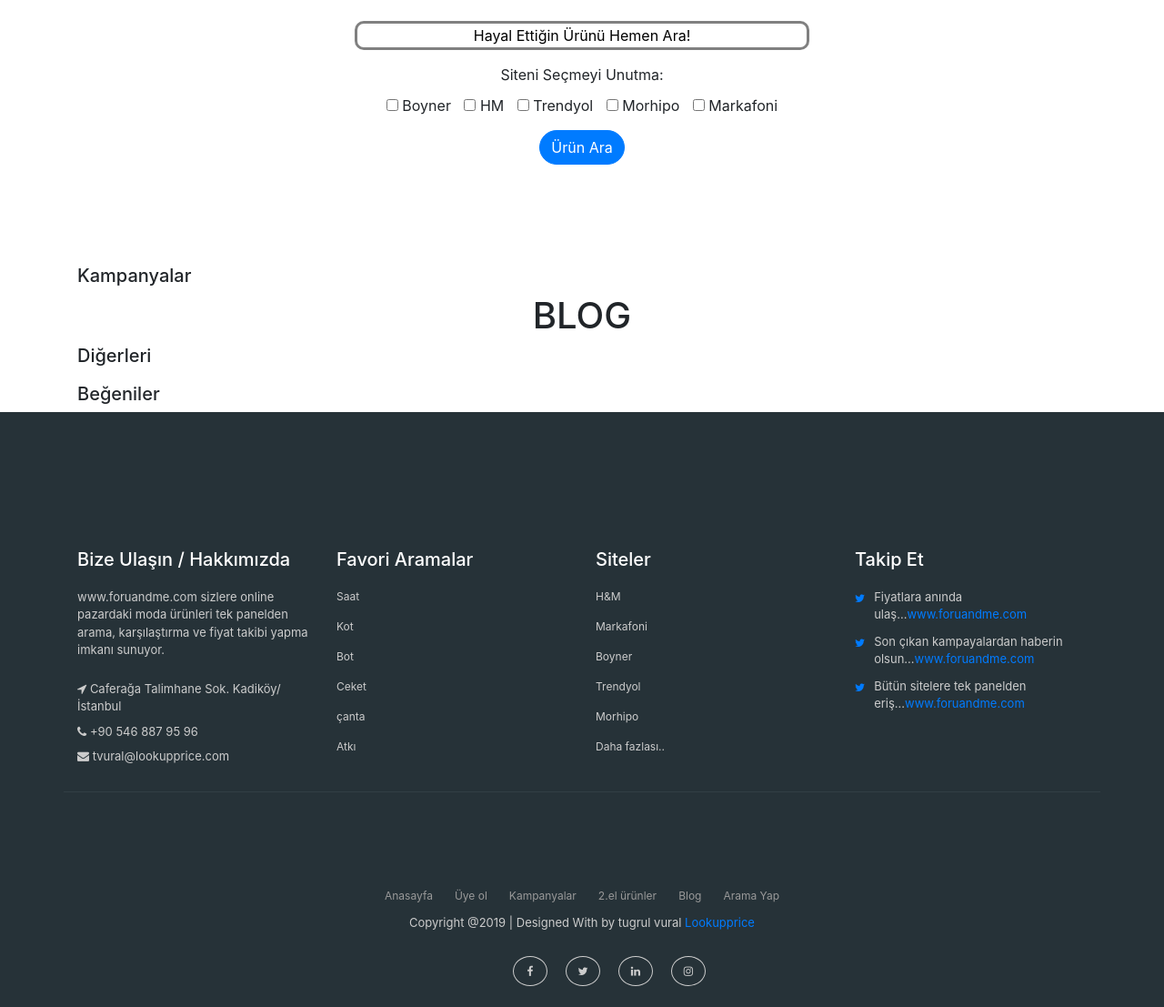
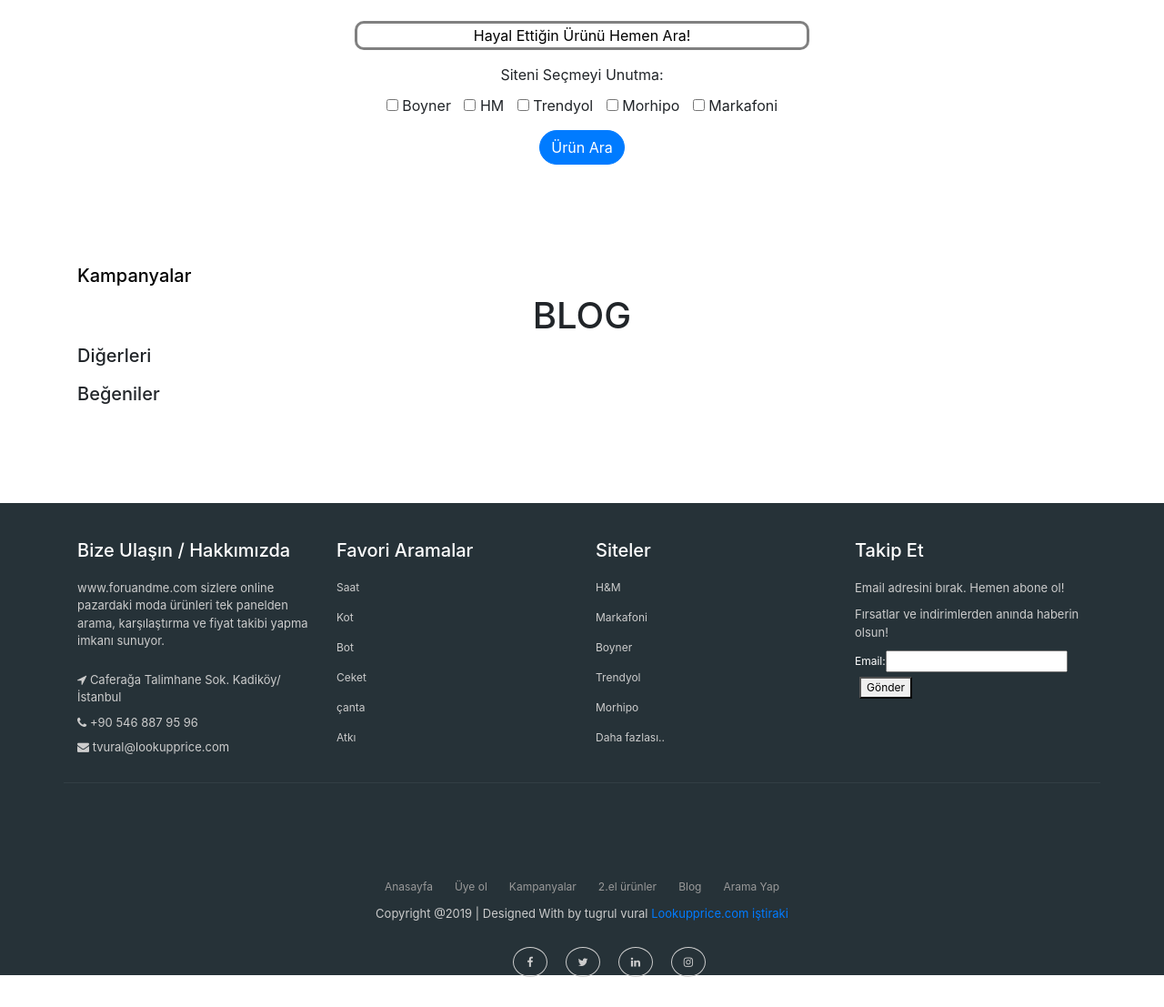
Before and after one commit to Tugrulvural89/shopistproject, a Django app: page / in a window 1280 px wide. Shown: the part 473-1580 px from the top of the page at 91% size. After the commit the page ends 1547 px from the top, so only its background shows below. Run offline with Django 3.2, Linux system fonts and the light colour scheme; data that the repository does not hold is empty; some libraries are stand-ins or nearby versions.

Commit message:
abonelikformu olusuruldi

```diff
--- a/Shopist/forms.py
+++ b/Shopist/forms.py
@@ -1,6 +1,6 @@
 from django import forms
 from django.forms import ModelForm
-from .models import Post, UserModel
+from .models import Post, UserModel, Uyelik
 from django.contrib.auth import get_user_model
 
 class NameForm(forms.Form):
@@ -36,6 +36,12 @@
                    'email': forms.HiddenInput(),
                    }
 
+class UyeForm(ModelForm):
+    #usermodel oluşturulup customuser managerden foreing key olarak çekildi.
+    #itemi sadece form olarak html üzerinden hidden alıyoruz.
+    class Meta:
+        model = Uyelik
+        fields = ['email']
 
 class DeleteForm(forms.Form):
     deleteserino = forms.CharField(label='deleteserino', max_length=100)
--- a/Shopist/views.py
+++ b/Shopist/views.py
@@ -1,9 +1,9 @@
 from django.shortcuts import render, HttpResponseRedirect, redirect
 import requests
 from bs4 import BeautifulSoup
-from .forms import NameForm, PostForm, DeleteForm
+from .forms import NameForm, PostForm, DeleteForm, UyeForm
 from django.http import HttpResponse
-from .models import Post, UserModel, Blogs, Campaign, Keyword, UrunInput, Intagram, ContentBlog
+from .models import Post, UserModel, Blogs, Campaign, Keyword, UrunInput, Intagram, ContentBlog, Uyelik
 from operator import itemgetter
 import datetime
 from django.core.mail import send_mail
@@ -20,14 +20,24 @@
     if request.method == 'POST':
         form = NameForm(request.POST)
         form1 = PostForm(request.POST)
+        uyeform = UyeForm(request.POST)
+        if uyeform.is_valid():
+            uye = uyeform.save(commit=False)
+            uyes = Uyelik(email=uyeform.cleaned_data['email'])
+            uyeemail = uyeform.cleaned_data['email']
+            send_mail('Kaydın alındı. Teşekkürler!',
+                      'Yeni ürünler ve içeriklerden sizleri düzenli olarak haberdar edeceğiz.',
+                      'tugrulv@foruandme.com', ['{0}'.format(uyeemail)],
+                      fail_silently=False)
+            uye.save()
         if form1.is_valid():
             if request.is_ajax():
                 post = form1.save(commit=False)
                 post.user = request.user
                 usermaile = form1.cleaned_data['email']
                 send_mail('Yeni Ürün Takibe Alındı!',
-                          'Fiyatlarla ilgili detaylara profil sayfandan ulaşabilirsin. ürün indirime girdiğinde ilk seni haberdar edeceğiz:)',
-                          'tugrulv89@foruandme.com', ['{0}'.format(usermaile)],
+                          'Fiyatlarla ilgili detaylara profil sayfandan ulaşabilirsin. Merak etme ürünün indirime girerse ilk seni haberdar edeceğiz:)',
+                          'tugrulv@foruandme.com', ['{0}'.format(usermaile)],
                           fail_silently=False)
                 post.save()
                 return HttpResponse()
@@ -168,24 +178,46 @@
             else:
                 newlist1 = []
             context = {'form': form, 'form1': form1, 'denemes': denemes, 'models': models,'newlist1': newlist1,
-                       'newlist':newlist,'kelime':kelime}
+                       'newlist':newlist,'kelime':kelime,'uyeform':uyeform}
             return render(request, 'base.html', context)
         else:
             form = NameForm()
             form1 = PostForm()
-        context = {'form': form,'form1': form1,'intagrams':intagrams}
+        uyeform = UyeForm()
+        context = {'form': form,'form1': form1,'intagrams':intagrams,'uyeform':uyeform}
         return render(request, 'base.html', context)
     else:
         form = NameForm()
         form1 = PostForm()
-    context = {'form': form, 'form1': form1,'intagrams':intagrams}
+        uyeform = UyeForm()
+    context = {'form': form, 'form1': form1,'intagrams':intagrams,'uyeform':uyeform}
     return render(request, 'base.html', context)
 def contentblog(request):
-    contents_list = ContentBlog.objects.all()
-    paginator = Paginator(contents_list, 12)
-    page = request.GET.get('page')
-    contents = paginator.get_page(page)
-    context= {'contents':contents}
+    if request.method == 'POST':
+        contents_list = ContentBlog.objects.all()
+        paginator = Paginator(contents_list, 12)
+        page = request.GET.get('page')
+        contents = paginator.get_page(page)
+        uyeform = UyeForm(request.POST)
+        if uyeform.is_valid():
+            uye = uyeform.save(commit=False)
+            uyes = Uyelik(email=uyeform.cleaned_data['email'])
+            uyeemail = uyeform.cleaned_data['email']
+            send_mail('Kaydın alındı. Teşekkürler!',
+                      'Yeni ürünler ve içeriklerden sizleri düzenli olarak haberdar edeceğiz.',
+                      'tugrulv@foruandme.com', ['{0}'.format(uyeemail)],
+                      fail_silently=False)
+            uye.save()
+
+        context = {'contents': contents,'uyeform':uyeform}
+        return render(request, 'contentlist.html', context)
+    else:
+        contents_list = ContentBlog.objects.all()
+        paginator = Paginator(contents_list, 12)
+        page = request.GET.get('page')
+        contents = paginator.get_page(page)
+        uyeform=UyeForm()
+        context= {'contents':contents,'uyeform':uyeform}
     return render(request, 'contentlist.html', context)
 
 def contentblogdetail(request, slug=ContentBlog.slug):
@@ -193,8 +225,24 @@
     contents = ContentBlog.objects.all()[0:3]
     instagrams = Intagram.objects.all().order_by("-image_like_count")[0:3]
     #content = ContentBlog.objects.filter(slug=slug)[0:1]
-    context= {'content':content,'contents':contents,'instagrams':instagrams}
-    return render(request, 'contentlistdetail.html', context)
+
+    if request.method == 'POST':
+        uyeform = UyeForm(request.POST)
+        if uyeform.is_valid():
+            uye = uyeform.save(commit=False)
+            uyes = Uyelik(email=uyeform.cleaned_data['email'])
+            uyeemail = uyeform.cleaned_data['email']
+            send_mail('Kaydın alındı. Teşekkürler!',
+                     'Yeni ürünler ve içeriklerden sizleri düzenli olarak haberdar edeceğiz.',
+                      'tugrulv@foruandme.com', ['{0}'.format(uyeemail)],
+                      fail_silently=False)
+            uye.save()
+        context = {'content': content, 'contents': contents, 'instagrams': instagrams,'uyeform':uyeform}
+        return render(request, 'contentlistdetail.html', context)
+    else:
+        uyeform = UyeForm()
+        context = {'content': content, 'contents': contents, 'instagrams': instagrams,'uyeform':uyeform}
+        return render(request, 'contentlistdetail.html', context)
 
 
 def HomePageView(request):
@@ -204,16 +252,30 @@
     keywords = Keyword.objects.all().order_by("kelime")[0:6]
     campaings = Campaign.objects.all().order_by("-title")[0:6]
     form = NameForm()
+    uyeform = UyeForm()
     newlist=[]
     denemes = []
     if request.method == 'POST':
         form = NameForm(request.POST)
         form1 = PostForm(request.POST)
+        uyeform = UyeForm(request.POST)
+        if uyeform.is_valid():
+            uye = uyeform.save(commit=False)
+            uyes = Uyelik(email=uyeform.cleaned_data['email'])
+            uyeemail = uyeform.cleaned_data['email']
+            send_mail('Kaydın alındı. Teşekkürler!',
+                      'Yeni ürünler ve içeriklerden sizleri düzenli olarak haberdar edeceğiz.',
+                      'tugrulv@foruandme.com', ['{0}'.format(uyeemail)],
+                      fail_silently=False)
+            uye.save()
+
         if form1.is_valid():
+
+            uyeform = UyeForm()
             usermaile = form1.cleaned_data['email']
             send_mail('Yeni Ürün Takibe Alındı!',
                       'Fiyatlarla ilgili detaylara profil sayfandan ulaşabilirsin. ürün indirime girdiğinde ilk seni haberdar edeceğiz:)',
-                      'tugrulv89@foruandme.com', ['{0}'.format(usermaile)],
+                      'tugrulv@foruandme.com', ['{0}'.format(usermaile)],
                       fail_silently=False)
             if request.is_ajax():
                 post = form1.save(commit=False)
@@ -221,6 +283,8 @@
                 post.save()
                 return HttpResponse()
         if form.is_valid():
+
+            uyeform = UyeForm()
             ck = Keyword(kelime=form.cleaned_data['your_name'], users=request.user,
                          sites=form.cleaned_data["countries"])
             ck.save()
@@ -377,23 +441,25 @@
                 newlist1 = sorted(newlist, key=itemgetter('price'), reverse=False)
             else:
                 newlist1 = []
-            context = {'form': form, 'form1': form1, 'denemes': denemes, 'models': models, 'newlist1': newlist1,
+            context = {'form': form, 'form1': form1,'uyeform':uyeform, 'denemes': denemes, 'models': models, 'newlist1': newlist1,
                        'newlist': newlist,'blogs':blogs,
                        'keywords':keywords,'campaings':campaings,'contents':contents,"trackitems":trackitems}
             return render(request, 'base.html', context)
         else:
-            context = {'blogs': blogs, 'form': form,
+            context = {'blogs': blogs, 'form': form,'uyeform':uyeform,
                        'keywords':keywords,'campaings':campaings,'contents':contents,"trackitems":trackitems}
             return render(request, 'home.html', context)
     else:
         intagrams = Intagram.objects.all().order_by("-image_like_count")[0:6]
-        context = {'blogs':blogs,'form':form,
+        uyeform = UyeForm()
+        context = {'blogs':blogs,'form':form,'uyeform':uyeform,
                        'keywords':keywords,'campaings':campaings,'intagrams':intagrams,'contents':contents,"trackitems":trackitems}
         return render(request, 'home.html', context)
 def profilpage(request):
     profil = UserModel.objects.filter(user=request.user)
     if request.method == 'POST':
         form1 = DeleteForm(request.POST)
+        uyeform = UyeForm(request.POST)
         if form1.is_valid():
             deleteserino = form1.cleaned_data['deleteserino']
             if request.is_ajax():
@@ -403,22 +469,68 @@
                 profil1 = UserModel.objects.filter(no=deleteserino)
                 profil1.delete()
                 return HttpResponse()
-    context= {'profil':profil}
-    return render(request, 'profilpage.html', context)
+
+        if uyeform.is_valid():
+            uye = uyeform.save(commit=False)
+            uyes = Uyelik(email=uyeform.cleaned_data['email'])
+            uyeemail = uyeform.cleaned_data['email']
+            send_mail('Kaydın alındı. Teşekkürler!',
+                      'Yeni ürünler ve içeriklerden sizleri düzenli olarak haberdar edeceğiz.',
+                      'tugrulv@foruandme.com', ['{0}'.format(uyeemail)],
+                      fail_silently=False)
+            uye.save()
+        context = {'profil': profil,'uyeform':uyeform}
+        return render(request, 'profilpage.html', context)
+    else:
+        uyeform = UyeForm()
+        context= {'profil':profil,'uyeform':uyeform}
+        return render(request, 'profilpage.html', context)
 def post_detail(request, pk):
     tracks =Post.objects.filter(no=pk)
     profils = UserModel.objects.filter(no=pk)
-    return render(request, 'profildetailpage.html', {'tracks': tracks, 'profils': profils})
+    uyeform = UyeForm()
+    if request.method == 'POST':
+        uyeform = UyeForm(request.POST)
+        if uyeform.is_valid():
+            uye = uyeform.save(commit=False)
+            uye = Uyelik(email=uyeform.cleaned_data['email'])
+            uyeemail = uyeform.cleaned_data['email']
+            send_mail('Kaydın alındı. Teşekkürler!',
+                      'Yeni ürünler ve içeriklerden sizleri düzenli olarak haberdar edeceğiz.',
+                      'tugrulv@foruandme.com', ['{0}'.format(uyeemail)],
+                      fail_silently=False)
+            uye.save()
+        return render(request, 'profildetailpage.html', {'tracks': tracks, 'profils': profils,'uyeform':uyeform})
+    else:
+        uyeform = UyeForm()
+        return render(request, 'profildetailpage.html', {'tracks': tracks, 'profils': profils,'uyeform':uyeform})
 def campaign(request):
     homelist = Campaign.objects.all().order_by('title').filter(searchtimeblog=datetime.date.today())
     basedsite = Campaign.objects.all().order_by('site').filter(searchtimeblog=datetime.date.today())
-    context= {'homelist':homelist,'basedsite':basedsite}
-    return render(request, 'campaign.html', context)
+    uyeform = UyeForm()
+    if request.method == 'POST':
+        uyeform = UyeForm(request.POST)
+        if uyeform.is_valid():
+            uye = uyeform.save(commit=False)
+            uyes = Uyelik(email=uyeform.cleaned_data['email'])
+            uyeemail = uyeform.cleaned_data['email']
+            send_mail('Kaydın alındı. Teşekkürler!',
+                      'Yeni ürünler ve içeriklerden sizleri düzenli olarak haberdar edeceğiz.',
+                      'tugrulv@foruandme.com', ['{0}'.format(uyeemail)],
+                      fail_silently=False)
+            uye.save()
+        context = {'homelist': homelist, 'basedsite': basedsite, 'uyeform': uyeform}
+        return render(request, 'campaign.html', context)
+    else:
+        uyeform = UyeForm()
+        context= {'homelist':homelist,'basedsite':basedsite,'uyeform':uyeform}
+        return render(request, 'campaign.html', context)
 
 def urunsayfa(request, slug=UrunInput.kelimearama):
     denemes = []
     form1 = PostForm()
     uruns = UrunInput.objects.filter(kelimearama=slug)
+    uyeform = UyeForm()
     if request.user.is_authenticated:
         models = UserModel.objects.filter(user=request.user)
         for model in models:
@@ -430,6 +542,16 @@
 
     if request.method == 'POST':
         form1 = PostForm(request.POST)
+        uyeform = UyeForm(request.POST)
+        if uyeform.is_valid():
+            uye = uyeform.save(commit=False)
+            uyes = Uyelik(email=uyeform.cleaned_data['email'])
+            uyeemail = uyeform.cleaned_data['email']
+            send_mail('Kaydın alındı. Teşekkürler!',
+                      'Yeni ürünler ve içeriklerden sizleri düzenli olarak haberdar edeceğiz.',
+                      'tugrulv@foruandme.com', ['{0}'.format(uyeemail)],
+                      fail_silently=False)
+            uye.save()
         if form1.is_valid():
             if request.is_ajax():
                 post = form1.save(commit=False)
@@ -438,5 +560,5 @@
                 return HttpResponse()
     context= {'uruns':uruns,
               'denemes':denemes,
-              'models':models,'form1':form1}
+              'models':models,'form1':form1, 'uyeform':uyeform}
     return render(request, 'input.html', context)
--- a/static/css/Blogcsshomepage.css
+++ b/static/css/Blogcsshomepage.css
@@ -15,7 +15,7 @@
 
 /*footer*/
 .col_white_amrc { color:#FFF;}
-footer { width:100%; background-color:#263238; min-height:250px; padding:10px 0px 25px 0px ;}
+footer { width:100%; background-color:#263238; min-height:250px;}
 .pt2 { padding-top:40px ; margin-bottom:20px ;}
 footer p { font-size:13px; color:#CCC; padding-bottom:0px; margin-bottom:8px;}
 .mb10 { padding-bottom:15px ;}
--- a/templates/home.html
+++ b/templates/home.html
@@ -49,12 +49,12 @@
       <div class="container">
                <div class="row">
             <div class="col-md-12">
-               <h5 style="margin-top: 10px;">Kampanyalar</h5>
+               <a href="{% url 'campaign' %}"><h5 style="margin-top: 10px;">Kampanyalar</h5></a>
             </div>
             {% for keyword in campaings %}
             <div class="col-md-4">
                <ul>
-                  <a target="_blank" href="{{ keyword.url }}">
+                  <a target="_blank" href="{{ keyword.url }}" rel="nofollow">
                      <li><i class="fa fa-bullhorn"></i>  {{ keyword.title }}</li>
                       <li>{{ keyword.site }}</li>
                   </a>
--- a/templates/include/footer.html
+++ b/templates/include/footer.html
@@ -28,12 +28,12 @@
           <h5 class="headin5_amrc col_white_amrc pt2">Siteler</h5>
           <!--headin5_amrc-->
           <ul class="footer_ul_amrc">
-             <li><a href="#">H&M</a></li>
-             <li><a href="#">Markafoni</a></li>
-             <li><a href="#">Boyner</a></li>
-             <li><a href="#">Trendyol</a></li>
-             <li><a href="#">Morhipo</a></li>
-             <li><a href="#">Daha fazlası..</a></li>
+             <li><a href="http://www.foruandme.com/arama/">H&M</a></li>
+             <li><a href="http://www.foruandme.com/arama/">Markafoni</a></li>
+             <li><a href="http://www.foruandme.com/arama/">Boyner</a></li>
+             <li><a href="http://www.foruandme.com/arama/">Trendyol</a></li>
+             <li><a href="http://www.foruandme.com/arama/">Morhipo</a></li>
+             <li><a href="http://www.foruandme.com/arama/">Daha fazlası..</a></li>
           </ul>
           <!--footer_ul_amrc ends here-->
        </div>
@@ -41,18 +41,17 @@
           <h5 class="headin5_amrc col_white_amrc pt2">Takip Et</h5>
           <!--headin5_amrc ends here-->
           <ul class="footer_ul2_amrc">
+                <li>
+                    <p>Email adresini bırak. Hemen abone ol!</p>
+                </li>
+                 <li>
+                    <p>Fırsatlar ve indirimlerden anında haberin olsun!</p>
+                </li>
              <li>
-                <a href="#"><i class="fa fa-twitter fleft padding-right"></i> </a>
-                <p>Fiyatlara anında ulaş...<a href="#">www.foruandme.com</a></p>
+                <form  action=""  method="post" style="color: white">{% csrf_token %}{{ uyeform }}<button style="margin-left: 5px;" type="submit">Gönder</button></form>
+
              </li>
-             <li>
-                <a href="#"><i class="fa fa-twitter fleft padding-right"></i> </a>
-                <p>Son çıkan kampayalardan haberin olsun...<a href="#">www.foruandme.com</a></p>
-             </li>
-             <li>
-                <a href="#"><i class="fa fa-twitter fleft padding-right"></i> </a>
-                <p>Bütün sitelere tek panelden eriş...<a href="#">www.foruandme.com</a></p>
-             </li>
+
           </ul>
           <!--footer_ul2_amrc ends here-->
        </div>
@@ -68,12 +67,12 @@
        <li><a href="{% url 'index' %}">Arama Yap</a></li>
     </ul>
     <!--foote_bottom_ul_amrc ends here-->
-    <p class="text-center">Copyright @2019 | Designed With by tugrul vural<a href="#"> Lookupprice</a></p>
+    <p class="text-center">Copyright @2019 | Designed With by tugrul vural<a href="{% url 'HomePageView' %}"> Lookupprice.com iştiraki</a></p>
     <ul class="social_footer_ul">
-       <li><a href="#"><i class="fa fa-facebook"></i></a></li>
-       <li><a href="#"><i class="fa fa-twitter"></i></a></li>
-       <li><a href="#"><i class="fa fa-linkedin"></i></a></li>
-       <li><a href="#"><i class="fa fa-instagram"></i></a></li>
+       <li><a target="_blank" href="https://www.facebook.com/Lookupprice/"><i class="fa fa-facebook"></i></a></li>
+       <li><a target="_blank" href="https://twitter.com/lookupprice"><i class="fa fa-twitter"></i></a></li>
+       <li><a target="_blank" href="https://www.linkedin.com/in/kasim-tugrul-vural/"><i class="fa fa-linkedin"></i></a></li>
+       <li><a target="_blank" href="https://www.instagram.com/lookupprice/"><i class="fa fa-instagram"></i></a></li>
     </ul>
     <!--social_footer_ul ends here-->
  </div>
```
Also changed, not shown: Shopist/admin.py (+6 -1 lines), Shopist/models.py (+7 -0 lines).
